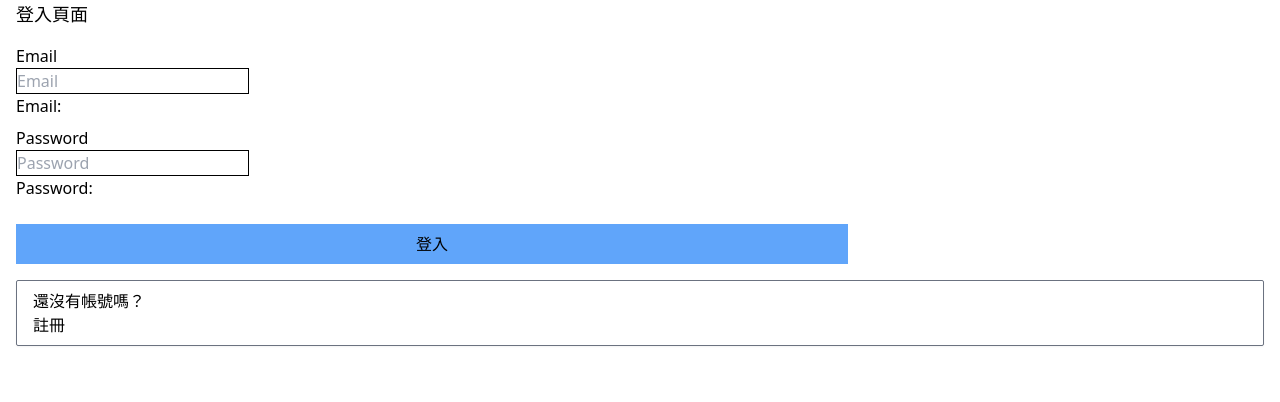
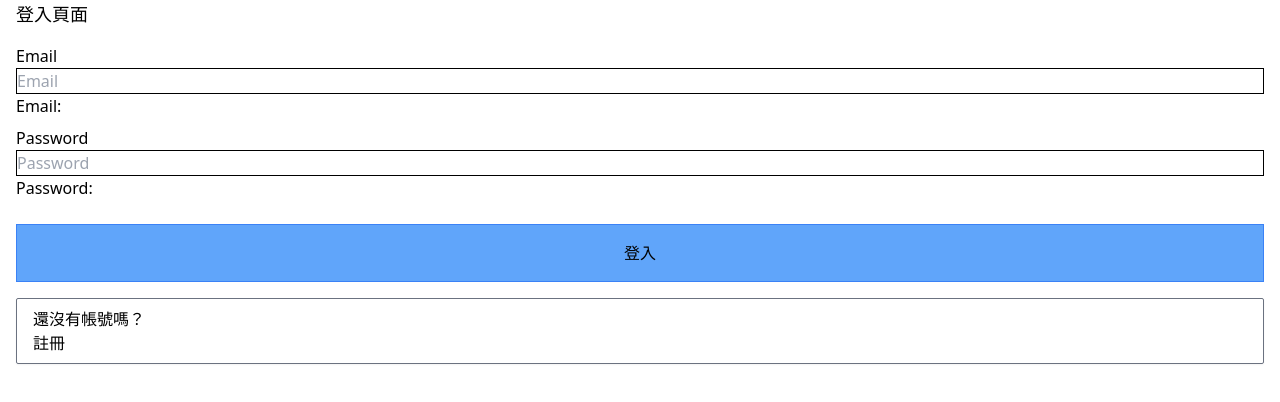
Before and after one commit to willy874/nothing-accounting-frontend, a Next.js app: page /login in a window 1280 px wide. Shown: the top 402 px of the page. Built offline with nearby package versions, Linux system fonts and the light colour scheme.

Commit message:
feat: add handle funtion on label

```diff
--- a/pages/login.jsx
+++ b/pages/login.jsx
@@ -10,7 +10,7 @@ function LoginLabel({ label, value, handleChange }) {
         placeholder={label}
         onInput={handleChange}
         value={value}
-        className="border border-solid border-black"
+        className="w-full border border-solid border-black"
       />
       <p>
         {label}: {value}
@@ -23,6 +23,26 @@ export default function Home() {
   const [email, setEmail] = useState("");
   const [password, setPassword] = useState("");
 
+  function handleEmailChange(event) {
+    const value = event.target.value;
+    setEmail(value);
+  }
+
+  function handlePasswordChange(event) {
+    const value = event.target.value;
+    setPassword(value);
+  }
+
+  function checkLoginData(email, password) {
+    if (email === "admin" && password === "admin") {
+      return true;
+    }
+  }
+
+  function handleSubmit() {
+    checkLoginData(email, password);
+  }
+
   return (
     <section className="flex flex-col gap-4 px-4">
       <h1 className="text-lg">登入頁面</h1>
@@ -31,17 +51,25 @@ export default function Home() {
         <LoginLabel
           label="Email"
           value={email}
-          handleChange={(e) => setEmail(e.target.value)}
+          handleChange={handleEmailChange}
         />
 
         <LoginLabel
           label="Password"
           value={password}
-          handleChange={(e) => setPassword(e.target.value)}
+          handleChange={handlePasswordChange}
         />
       </form>
 
-      <button className="block w-2/3 bg-blue-400 p-2">登入</button>
+      <div className="border border-solid border-blue-500">
+        <button
+          className="w-full bg-blue-400 p-4"
+          type="submit"
+          onClick={handleSubmit}
+        >
+          登入
+        </button>
+      </div>
 
       <div className="rounded-sm border border-solid border-gray-500 px-4 py-2 shadow-sm">
         <p>還沒有帳號嗎？</p>
```
